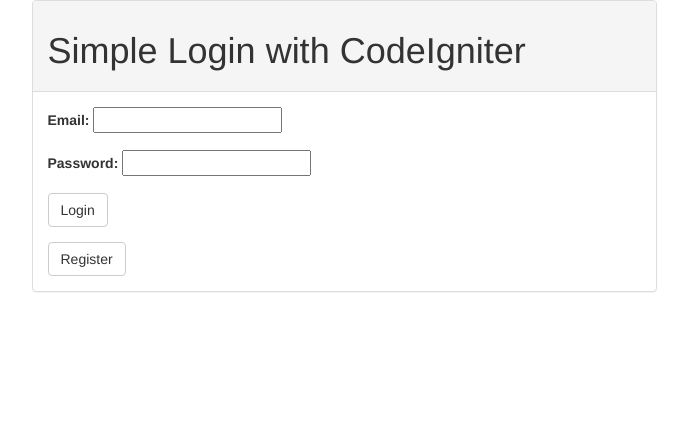
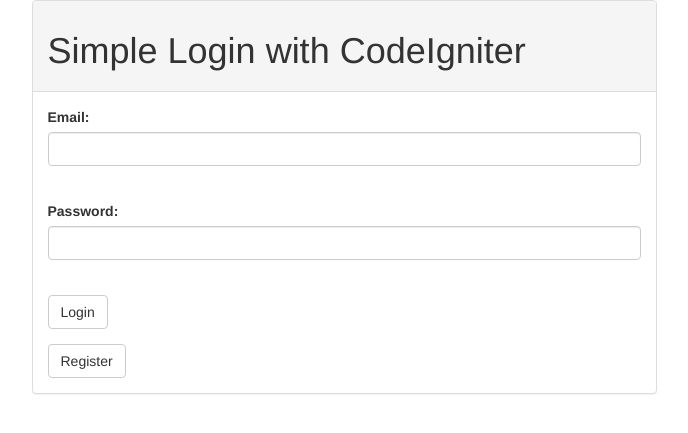
Before and after one commit to necrology27/babybook, a PHP site: the page made by application/views/login_view.php in a window 1280 px wide. Shown: the top 433 px of the page, without its empty margins (296-984 px from the left). Run offline with PHP 8.4, Linux system fonts and the light colour scheme; the template is opened without the code that fills it, so the values that code supplies are empty; some libraries are stand-ins or nearby versions.

Commit message:
form szebb lett

```diff
--- a/application/views/login_view.php
+++ b/application/views/login_view.php
@@ -18,12 +18,12 @@
    <?php echo form_open('verifylogin'); ?>
    <div class="form-group">
      <label for="email">Email:</label>
-     <input type="text" size="20" id="email" name="email"/>
+     <input class="form-control" type="text" id="email" name="email"/>
      <br/>
      </div>
      <div class="form-group">
      <label for="password">Password:</label>
-     <input type="password" size="20" id="passowrd" name="password"/>
+     <input class="form-control" type="password" id="passowrd" name="password"/>
      <br/>
      </div>
      <div class="form-group">
```
Also changed, not shown: application/views/register/user_registration_view.php (+6 -1 lines).
